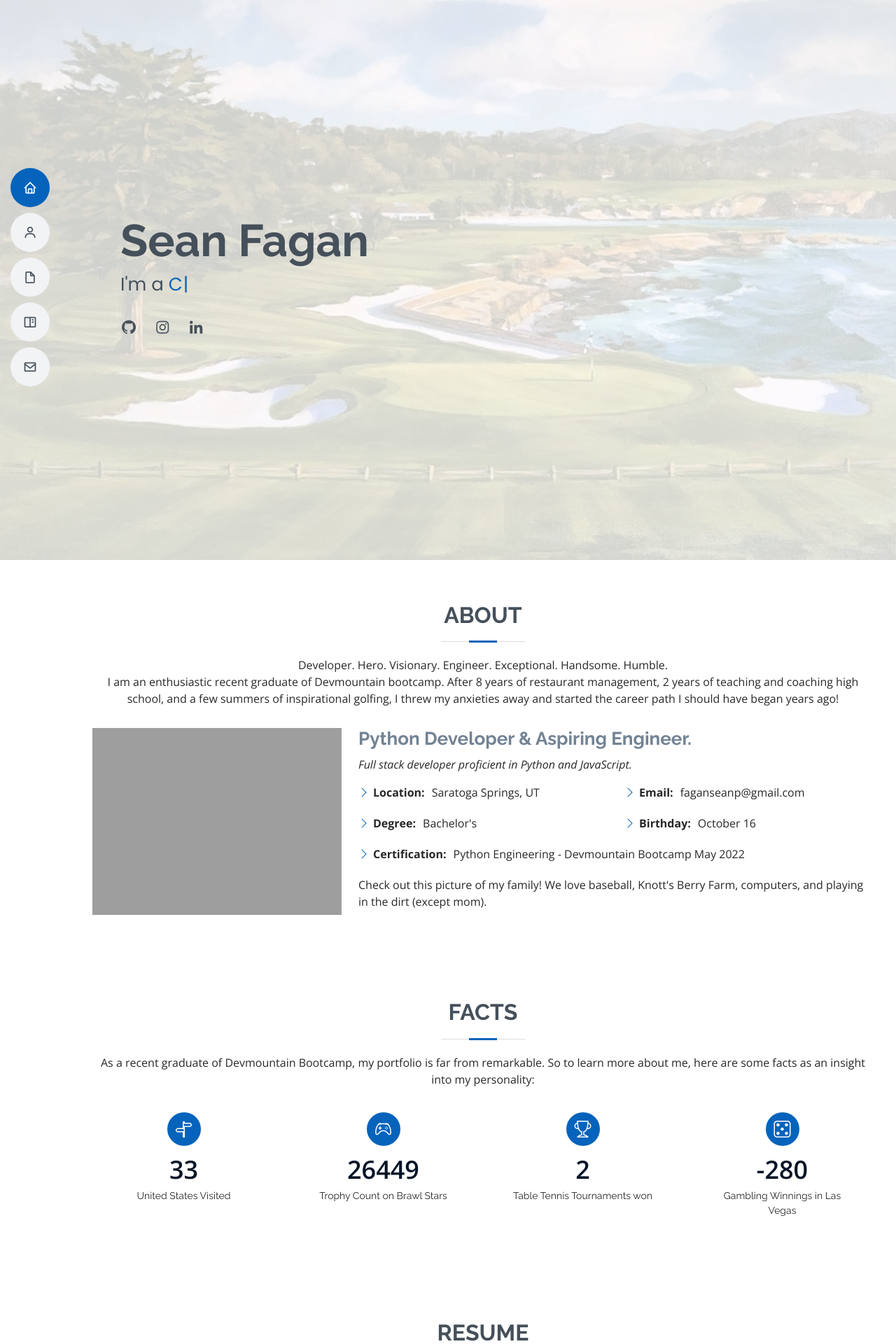
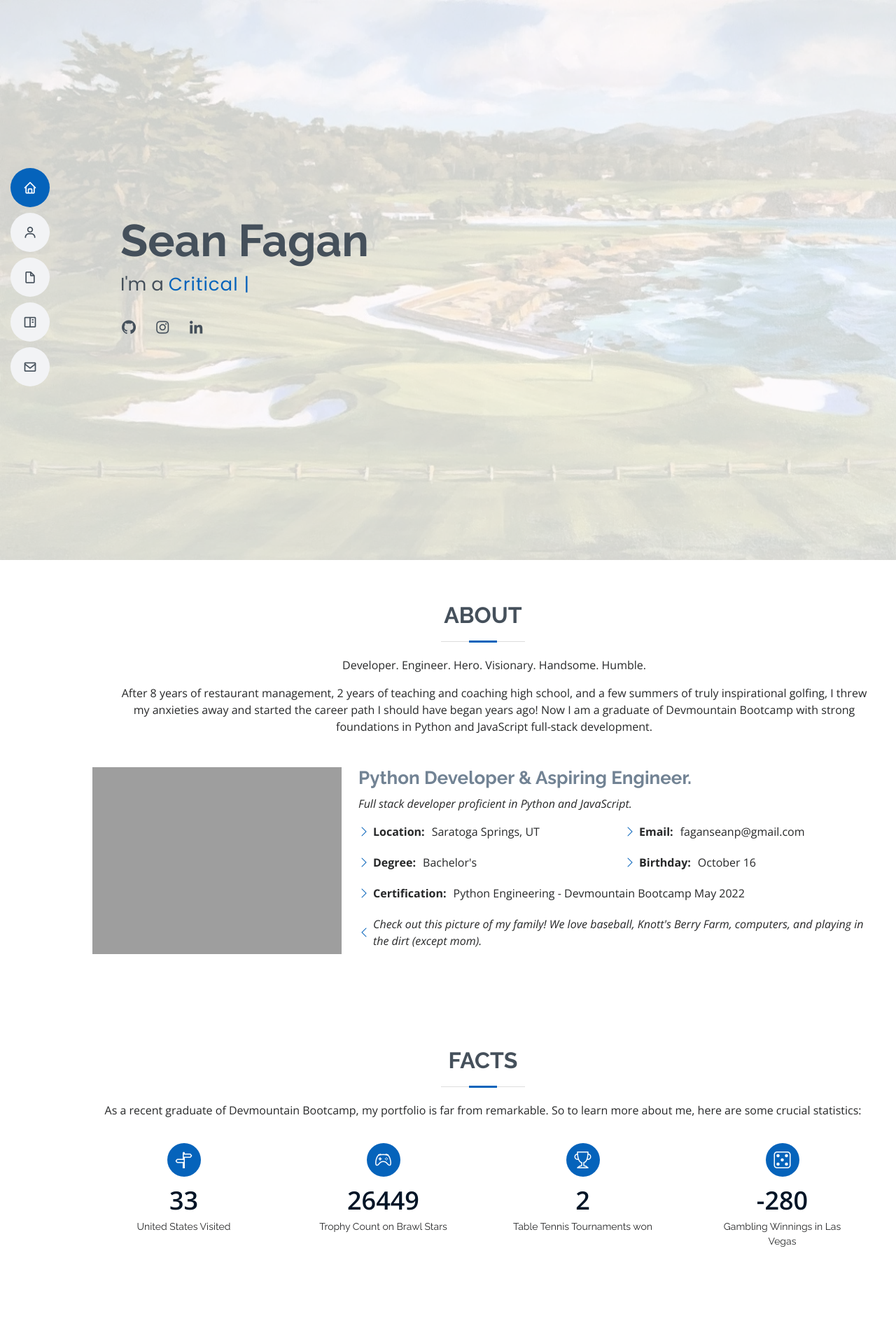
Before and after one commit to seanthewonderful/portfolio, a Flask app: page / in a window 1280 px wide. Shown: the top 1920 px of the page at 70% size. Run offline with Flask 2, Linux system fonts and the light colour scheme; some libraries are stand-ins or nearby versions; grey boxes are pictures that could not be loaded.

Commit message:
content changes

```diff
--- a/src/static/js/main.js
+++ b/src/static/js/main.js
@@ -145,8 +145,8 @@
     new Typed('.typed', {
       strings: typed_strings,
       loop: true,
-      typeSpeed: 100,
-      backSpeed: 50,
+      typeSpeed: 70,
+      backSpeed: 40,
       backDelay: 2000
     });
   }
--- a/src/templates/index.html
+++ b/src/templates/index.html
@@ -81,9 +81,10 @@
 
         <div class="section-title">
           <h2>About</h2>
-          <p>Developer. Hero. Visionary. Engineer. Exceptional. Handsome. Humble. </p>
-            <p>I am an enthusiastic recent graduate of Devmountain bootcamp. After 8 years of restaurant management, 2 years of teaching and coaching high school, and a few summers of inspirational golfing, I threw my anxieties away and started the career path I should have began years ago!
-          </p>
+          <ul>Developer. Engineer. Hero. Visionary. Handsome. Humble. </ul>
+            <ul>After 8 years of restaurant management, 2 years of teaching and coaching high school, and a few summers of truly inspirational golfing, I threw my anxieties away and started the career path I should have began years ago!
+              Now I am a graduate of Devmountain Bootcamp with strong foundations in Python and JavaScript full-stack development.
+            </ul>
         </div>
 
         <div class="row">
@@ -118,9 +119,20 @@
                 </ul>
               </div>
             </div>
-            <p>
-              Check out this picture of my family! We love baseball, Knott's Berry Farm, computers, and playing in the dirt (except mom).
-            </p>
+            <ul>
+              <li style="font-style:italic;"><i class="bi bi-chevron-left"></i>
+                Check out this picture of my family! We love baseball, Knott's Berry Farm, computers, and playing in the dirt (except mom).
+              </li>
+            </ul>
+            <!-- <ul>Currently we also enjoy the following:
+              <p></p>
+              <li><i class="bi bi-chevron-right"></i>Curb Your Enthusiasm</li>
+              <li><i class="bi bi-chevron-right"></i>Jersey Mike's Club Sub</li>
+              <li><i class="bi bi-chevron-right"></i>Driving places</li>
+              <li><i class="bi bi-chevron-right"></i>Intending to read</li>
+              <li><i class="bi bi-chevron-right"></i>Fancy whiskey</li>
+              <li><i class="bi bi-chevron-right"></i>Al Pastor Tacos</li>
+            </ul> -->
           </div>
         </div>
 
@@ -133,7 +145,7 @@
 
         <div class="section-title">
           <h2>Facts</h2>
-          <p>As a recent graduate of Devmountain Bootcamp, my portfolio is far from remarkable. So to learn more about me, here are some facts as an insight into my personality:</p>
+          <p>As a recent graduate of Devmountain Bootcamp, my portfolio is far from remarkable. So to learn more about me, here are some crucial statistics:</p>
         </div>
 
         <div class="row">
@@ -724,7 +736,7 @@
         <a href="https://www.linkedin.com/in/sean-fagan-40b1a88a/" class="linkedin" target="_blank"><i class="bx bxl-linkedin"></i></a>
 
       </div>
-      <div class="copyright">
+      <!-- <div class="copyright">
         &copy; Copyright <strong><span>MyResume</span></strong>. All Rights Reserved
       </div>
       <div class="credits">
@@ -733,7 +745,7 @@
         <!-- Licensing information: [license-url] -->
         <!-- Purchase the pro version with working PHP/AJAX contact form: https://bootstrapmade.com/free-html-bootstrap-template-my-resume/ -->
         Designed by <a href="https://bootstrapmade.com/">BootstrapMade</a>
-      </div>
+      </div> -->
     </div>
   </footer><!-- End Footer -->
 
```
